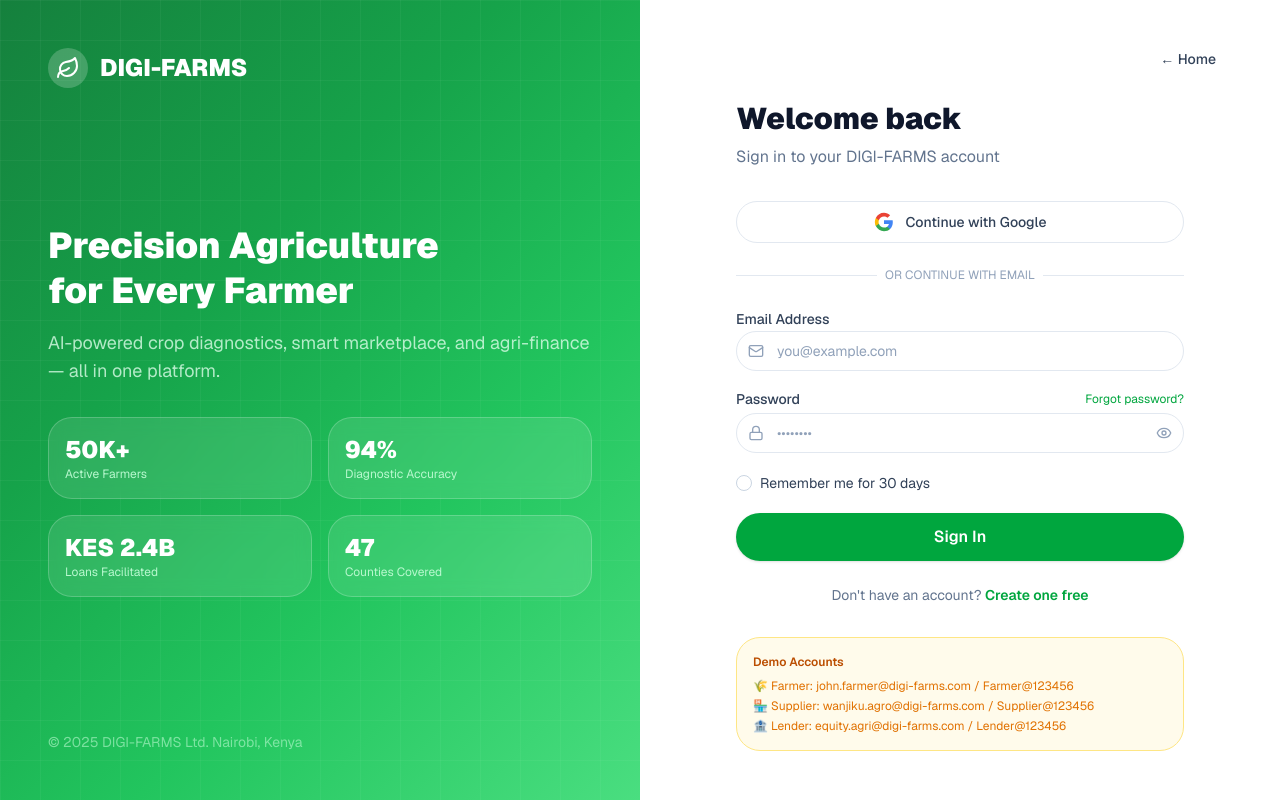
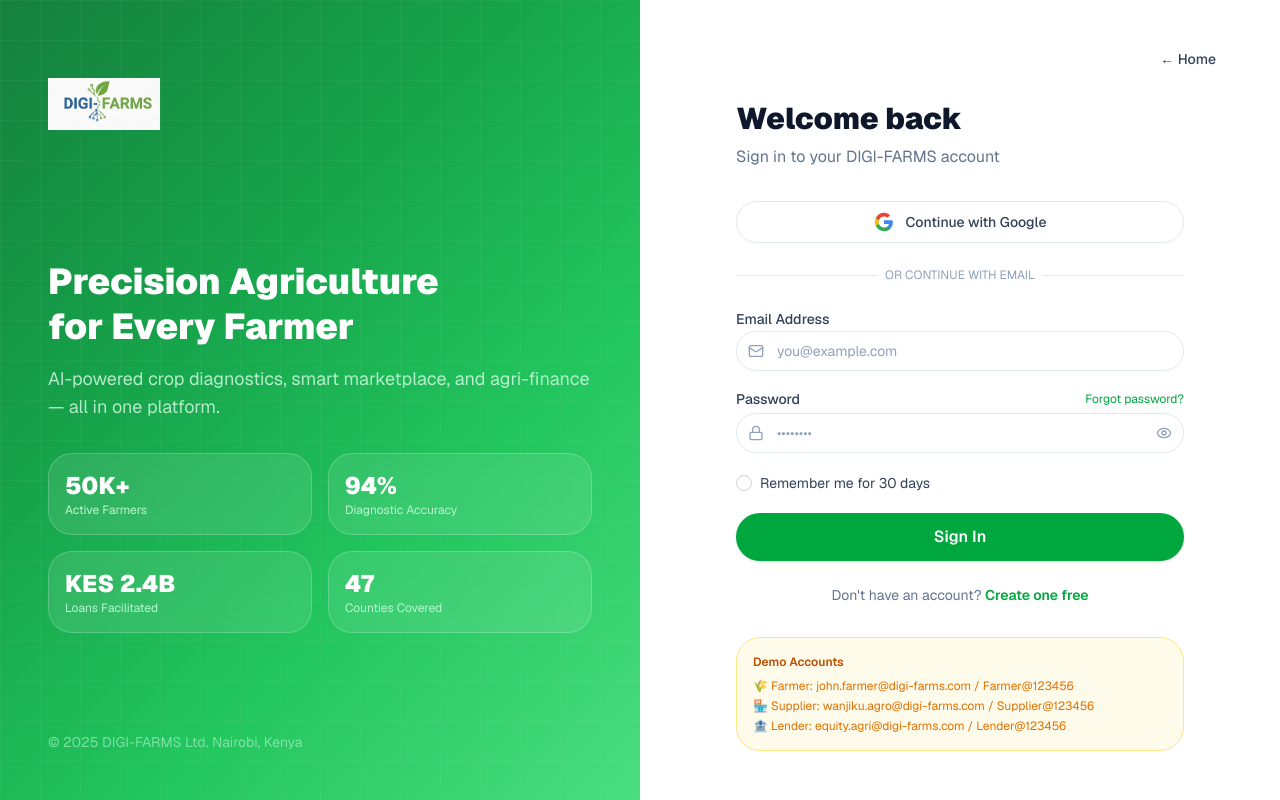
Before and after one commit to Faqih001/digi-farms, a Next.js app: page /login in a window 1280 px wide. Built offline with nearby package versions, Linux system fonts and the light colour scheme.

Commit message:
fix: update logo size in layout, sidebar, and topbar for improved branding consistency

```diff
--- a/app/(auth)/layout.tsx
+++ b/app/(auth)/layout.tsx
@@ -1,6 +1,6 @@
 import type { Metadata } from "next";
 import Link from "next/link";
-import { Leaf } from "lucide-react";
+import Image from "next/image";
 
 export const metadata: Metadata = {
   title: "DIGI-FARMS | Account",
@@ -14,11 +14,10 @@
       <div className="hidden lg:flex flex-col gradient-hero relative overflow-hidden">
         <div className="absolute inset-0 bg-[linear-gradient(rgba(255,255,255,0.04)_1px,transparent_1px),linear-gradient(90deg,rgba(255,255,255,0.04)_1px,transparent_1px)] bg-[size:40px_40px]" />
         <div className="relative z-10 flex flex-col justify-between h-full p-12">
-          <Link href="/" className="flex items-center gap-3">
-            <div className="w-10 h-10 rounded-xl bg-white/20 flex items-center justify-center">
-              <Leaf className="w-6 h-6 text-white" />
+          <Link href="/" className="flex items-center">
+            <div className="w-28 h-28 rounded-xl overflow-hidden flex items-center justify-center">
+              <Image src="/digi-farms-logo.jpeg" alt="DIGI-FARMS" width={112} height={112} quality={90} priority />
             </div>
-            <span className="text-2xl font-black text-white">DIGI-FARMS</span>
           </Link>
 
           <div>
@@ -44,11 +43,12 @@
 
       {/* Right panel — auth form */}
       <div className="flex flex-col justify-center py-12 px-4 sm:px-8 lg:px-16 bg-white dark:bg-slate-950">
-            <div className="lg:hidden flex items-center gap-2 mb-8">
-          <div className="w-8 h-8 rounded-lg bg-green-600 flex items-center justify-center">
-            <Leaf className="w-5 h-5 text-white" />
-          </div>
-          <span className="text-xl font-black text-slate-900 dark:text-white">DIGI-FARMS</span>
+            <div className="lg:hidden flex items-center mb-8">
+          <Link href="/">
+            <div className="w-20 h-20 rounded-xl overflow-hidden flex items-center justify-center">
+              <Image src="/digi-farms-logo.jpeg" alt="DIGI-FARMS" width={80} height={80} quality={90} priority />
+            </div>
+          </Link>
         </div>
             <div className="flex justify-end mb-6 lg:mb-8">
               <a href="/" className="inline-flex items-center gap-2 text-sm font-medium text-slate-700 dark:text-slate-200 hover:text-green-600 transition-colors">
--- a/components/dashboard/sidebar.tsx
+++ b/components/dashboard/sidebar.tsx
@@ -113,8 +113,8 @@
     <div className="flex h-full flex-col bg-white dark:bg-slate-900 border-r border-slate-200 dark:border-slate-800">
       {/* Logo */}
       <Link href="/" className="flex items-center px-4 py-3 border-b border-slate-200 dark:border-slate-800 hover:opacity-90 transition-opacity">
-        <div className="w-14 h-14 rounded-xl overflow-hidden flex items-center justify-center">
-          <Image src="/digi-farms-logo.jpeg" alt="DIGI-FARMS" width={56} height={56} quality={90} priority />
+        <div className="w-20 h-20 rounded-xl overflow-hidden flex items-center justify-center">
+          <Image src="/digi-farms-logo.jpeg" alt="DIGI-FARMS" width={80} height={80} quality={90} priority />
         </div>
       </Link>
 
--- a/components/dashboard/topbar.tsx
+++ b/components/dashboard/topbar.tsx
@@ -49,8 +49,8 @@
 
       {/* Mobile logo */}
       <Link href="/" className="lg:hidden flex items-center">
-        <div className="w-10 h-10 rounded-lg overflow-hidden flex items-center justify-center">
-          <Image src="/digi-farms-logo.jpeg" alt="DIGI-FARMS" width={40} height={40} quality={90} priority />
+        <div className="w-14 h-14 rounded-lg overflow-hidden flex items-center justify-center">
+          <Image src="/digi-farms-logo.jpeg" alt="DIGI-FARMS" width={56} height={56} quality={90} priority />
         </div>
       </Link>
 
```
